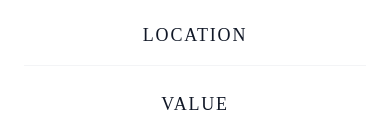
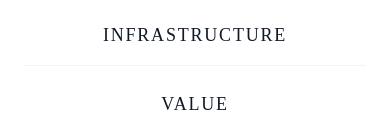
Before and after one commit to creamsoda0/oneedition, a plain HTML site: page index1.html in a window 390 px wide. Both pictures are taken after a click on the button "메뉴 열기". Shown: the part 298-414 px from the top of the page. Drawn offline with nearby package versions, Linux system fonts and the light colour scheme.

```diff
--- a/index1.html
+++ b/index1.html
@@ -109,7 +109,7 @@
             <a href="#heritage" class="mobile-link block font-serif text-lg text-gray-900 tracking-widest hover:text-amber-700 border-b border-gray-100 pb-4">HERITAGE</a>
             <a href="#brands" class="mobile-link block font-serif text-lg text-gray-900 tracking-widest hover:text-amber-700 border-b border-gray-100 pb-4">BRANDS</a>
             <a href="#amenities" class="mobile-link block font-serif text-lg text-gray-900 tracking-widest hover:text-amber-700 border-b border-gray-100 pb-4">AMENITIES</a>
-            <a href="#infrastructure" class="mobile-link block font-serif text-lg text-gray-900 tracking-widest hover:text-amber-700 border-b border-gray-100 pb-4">LOCATION</a>
+            <a href="#infrastructure" class="mobile-link block font-serif text-lg text-gray-900 tracking-widest hover:text-amber-700 border-b border-gray-100 pb-4">INFRASTRUCTURE</a>
             <a href="#investment" class="mobile-link block font-serif text-lg text-gray-900 tracking-widest hover:text-amber-700">VALUE</a>
         </div>
     </header>
```
